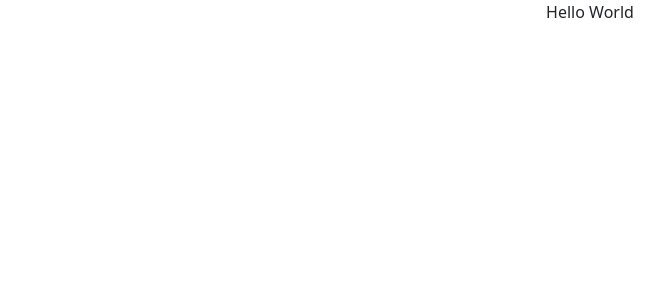
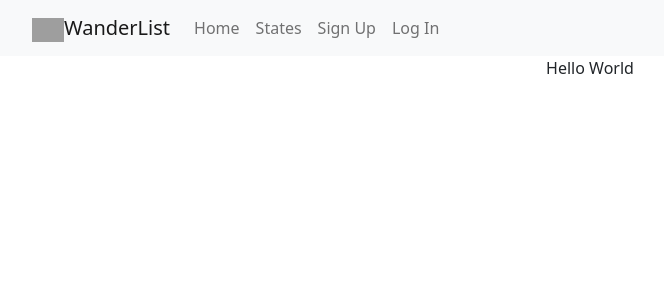
Before and after one commit to trieule50/wanderlist-client, a React (Create React App) app: page / in a window 1280 px wide. Shown: the top 300 px of the page, without its empty margins (50-714 px from the left). Built offline with nearby package versions, Linux system fonts and the light colour scheme; grey boxes are pictures that could not be loaded.

Commit message:
Add Nav Component

```diff
--- a/public/index.html
+++ b/public/index.html
@@ -24,7 +24,7 @@
       work correctly both with client-side routing and a non-root public URL.
       Learn how to configure a non-root public URL by running `npm run build`.
     -->
-    <title>React App</title>
+    <title>WanderList</title>
   </head>
   <body>
     <noscript>You need to enable JavaScript to run this app.</noscript>
--- a/src/App.js
+++ b/src/App.js
@@ -1,8 +1,10 @@
 import './App.css';
+import Navigation from './components/Navigation'
 
 function App() {
   return (
     <div className="App">
+      <Navigation />
       Hello World
     </div>
   );
--- /dev/null
+++ b/src/components/Navigation/index.js
@@ -0,0 +1,22 @@
+import { Nav, Navbar, Container } from 'react-bootstrap'
+
+const Navigation = () =>{
+    return(
+        <Navbar bg="light" expand="lg">
+            <Container>
+                <Navbar.Brand href=""><img src="https://image.flaticon.com/icons/png/512/201/201623.png" alt="travel" style={{height: '1.5rem'}}/>WanderList</Navbar.Brand>
+                <Navbar.Toggle aria-controls="basic-navbar-nav" />
+                <Navbar.Collapse id="basic-navbar-nav">
+                <Nav className="me-auto">
+                    <Nav.Link href="">Home</Nav.Link>
+                    <Nav.Link href="">States</Nav.Link>
+                    <Nav.Link href="">Sign Up</Nav.Link>
+                    <Nav.Link href="">Log In</Nav.Link>
+                </Nav>
+                </Navbar.Collapse>
+            </Container>
+        </Navbar>
+    )
+}
+
+export default Navigation
```
Also changed, not shown: src/components/Home/index.js (added).
